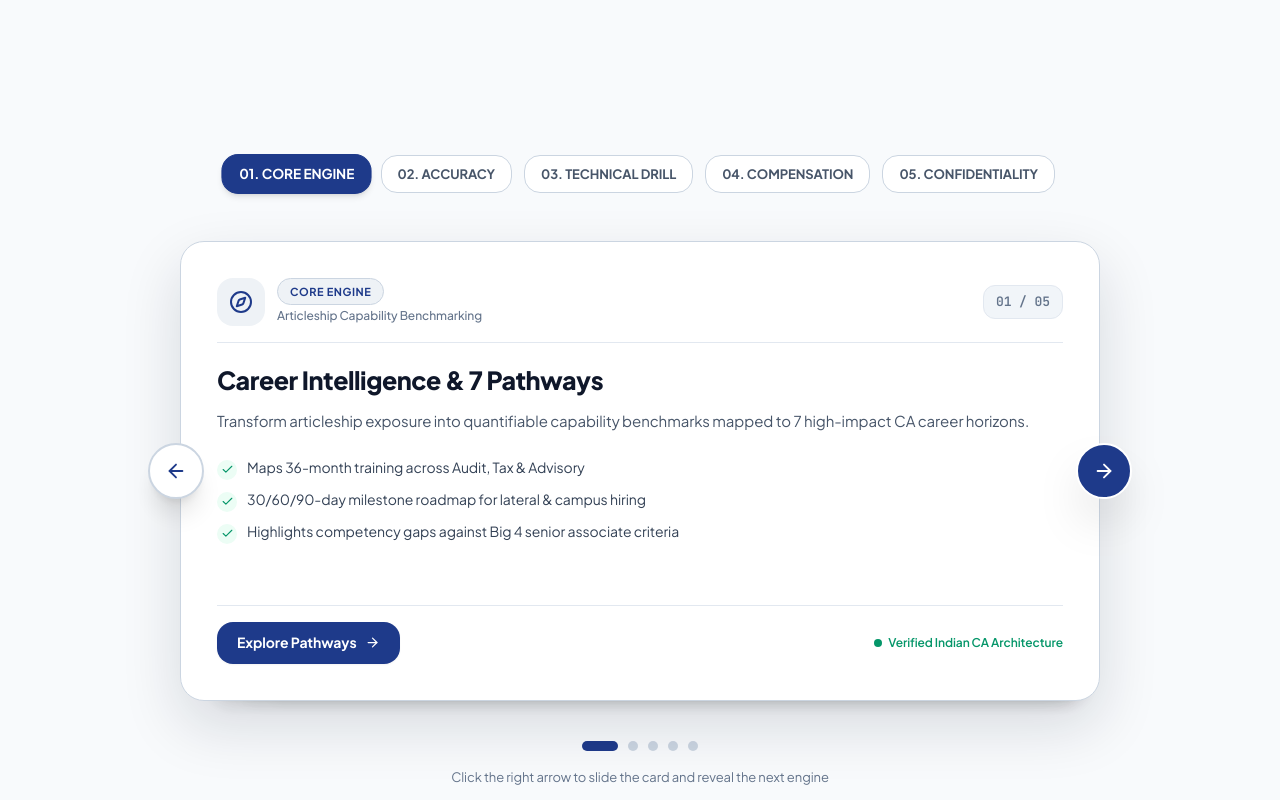
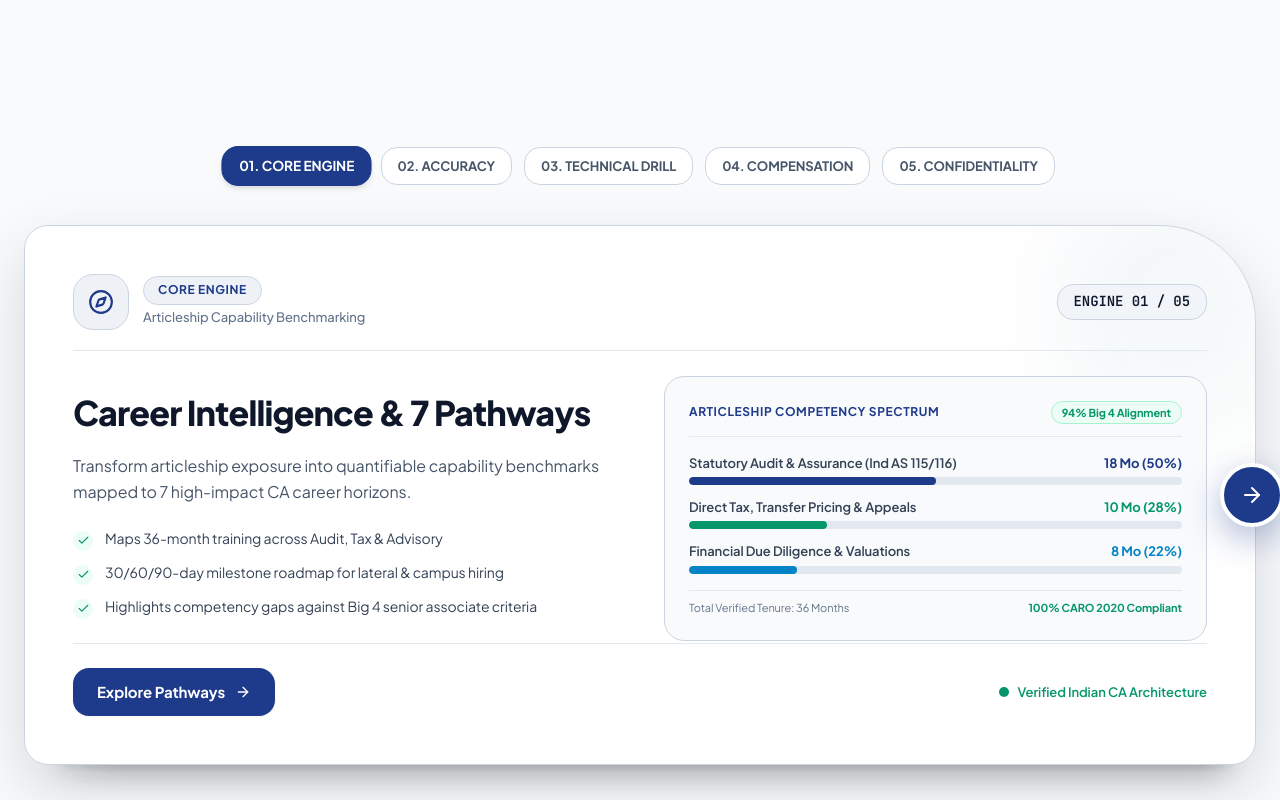
Before and after one commit to Vishaldubey2210/CA-Carrier-OS, a Next.js app in the folder apps/web/: page / in a window 1280 px wide. Shown: the part 4140-4940 px from the top of the page. Built offline with nearby package versions, Linux system fonts and the light colour scheme.

Commit message:
feat(home): upgrade capabilities into full-page box with signature deep top-right curve and right-side-only arrow

```diff
--- a/apps/web/src/components/home/CoreCapabilities.tsx
+++ b/apps/web/src/components/home/CoreCapabilities.tsx
@@ -9,10 +9,12 @@ import {
   Calculator,
   Lock,
   ArrowRight,
-  ArrowLeft,
   Check,
   Sparkles,
   ChevronDown,
+  TrendingUp,
+  PieChart,
+  ShieldCheck,
 } from 'lucide-react';
 import { motion, AnimatePresence } from 'framer-motion';
 
@@ -34,7 +36,7 @@ const CAPABILITIES = [
     ],
     ctaHref: '/career',
     ctaText: 'Explore Pathways',
-    accentColor: '#1E3A8A',
+    previewType: 'radar',
   },
   {
     id: 'resumes',
@@ -53,7 +55,7 @@ const CAPABILITIES = [
     ],
     ctaHref: '/resumes',
     ctaText: 'Build Tailored Resume',
-    accentColor: '#059669',
+    previewType: 'resume',
   },
   {
     id: 'interviews',
@@ -72,7 +74,7 @@ const CAPABILITIES = [
     ],
     ctaHref: '/interviews',
     ctaText: 'Practice Mock Drills',
-    accentColor: '#0284C7',
+    previewType: 'terminal',
   },
   {
     id: 'ctc',
@@ -91,7 +93,7 @@ const CAPABILITIES = [
     ],
     ctaHref: '/career',
     ctaText: 'Calculate Net CTC',
-    accentColor: '#D97706',
+    previewType: 'ctc',
   },
   {
     id: 'privacy',
@@ -110,24 +112,172 @@ const CAPABILITIES = [
     ],
     ctaHref: '/security',
     ctaText: 'Review Privacy Model',
-    accentColor: '#7C3AED',
+    previewType: 'privacy',
   },
 ];
 
+function CardPreview({ type }: { type: string }) {
+  if (type === 'radar') {
+    return (
+      <div className="w-full rounded-2xl border border-[#CBD5E1] bg-[#F8FAFC] p-5 sm:p-6 flex flex-col gap-4">
+        <div className="flex items-center justify-between pb-3 border-b border-[#E2E8F0]">
+          <span className="text-[12px] font-bold text-[#1E3A8A] uppercase tracking-wider">
+            Articleship Competency Spectrum
+          </span>
+          <span className="px-2.5 py-0.5 rounded-full bg-[#ECFDF5] text-[#059669] text-[11px] font-bold border border-[#A7F3D0]">
+            94% Big 4 Alignment
+          </span>
+        </div>
+
+        <div className="space-y-3 text-[13px]">
+          <div>
+            <div className="flex justify-between text-[#334155] font-semibold mb-1">
+              <span>Statutory Audit & Assurance (Ind AS 115/116)</span>
+              <span className="text-[#1E3A8A] font-bold">18 Mo (50%)</span>
+            </div>
+            <div className="h-2 rounded-full bg-[#E2E8F0] overflow-hidden">
+              <div className="h-full bg-[#1E3A8A] rounded-full w-[50%]" />
+            </div>
+          </div>
+
+          <div>
+            <div className="flex justify-between text-[#334155] font-semibold mb-1">
+              <span>Direct Tax, Transfer Pricing & Appeals</span>
+              <span className="text-[#059669] font-bold">10 Mo (28%)</span>
+            </div>
+            <div className="h-2 rounded-full bg-[#E2E8F0] overflow-hidden">
+              <div className="h-full bg-[#059669] rounded-full w-[28%]" />
+            </div>
+          </div>
+
+          <div>
+            <div className="flex justify-between text-[#334155] font-semibold mb-1">
+              <span>Financial Due Diligence & Valuations</span>
+              <span className="text-[#0284C7] font-bold">8 Mo (22%)</span>
+            </div>
+            <div className="h-2 rounded-full bg-[#E2E8F0] overflow-hidden">
+              <div className="h-full bg-[#0284C7] rounded-full w-[22%]" />
+            </div>
+          </div>
+        </div>
+
+        <div className="pt-2 border-t border-[#E2E8F0] flex items-center justify-between text-[11px] text-[#64748B]">
+          <span>Total Verified Tenure: 36 Months</span>
+          <span className="text-[#059669] font-bold">100% CARO 2020 Compliant</span>
+        </div>
+      </div>
+    );
+  }
+
+  if (type === 'resume') {
+    return (
+      <div className="w-full rounded-2xl border border-[#CBD5E1] bg-[#F8FAFC] p-5 sm:p-6 flex flex-col gap-3.5">
+        <div className="flex items-center justify-between pb-3 border-b border-[#E2E8F0]">
+          <span className="text-[12px] font-bold text-[#059669] uppercase tracking-wider">
+            Verified ATS Parser Attestation
+          </span>
+          <span className="px-2.5 py-0.5 rounded-full bg-[#ECFDF5] text-[#059669] text-[11px] font-bold border border-[#A7F3D0]">
+            ATS Score: 98/100
+          </span>
+        </div>
+
+        <div className="bg-white p-3.5 rounded-xl border border-[#E2E8F0] text-[12px] text-[#334155] leading-relaxed">
+          <strong className="text-[#0F172A] block mb-1">Statutory Audit Senior Associate Memo:</strong>
+          &quot;Led CARO 2020 verification and Ind AS 115 revenue assessments across 3 listed clients with aggregate turnover exceeding ₹1,200 Cr.&quot;
+        </div>
+
+        <div className="flex items-center justify-between pt-2 border-t border-[#E2E8F0] text-[11px] text-[#64748B]">
+          <span className="font-mono text-[#059669]">Zero Fabricated Bullets</span>
+          <span className="font-mono">Ready for Partner Screen</span>
+        </div>
+      </div>
+    );
+  }
+
+  if (type === 'terminal') {
+    return (
+      <div className="w-full rounded-2xl border border-[#CBD5E1] bg-[#0F172A] text-white p-5 sm:p-6 flex flex-col gap-3 shadow-inner">
+        <div className="flex items-center justify-between pb-2 border-b border-white/10 text-[11px] text-[#94A3B8]">
+          <span>&gt; BIG 4 PARTNER TECHNICAL SIMULATION</span>
+          <span className="text-[#34D399] font-mono">STAR 9.4/10</span>
+        </div>
+
+        <div className="p-3 rounded-xl bg-white/5 border border-white/10 text-[12px] text-[#E2E8F0] leading-relaxed">
+          <span className="text-[#FBBF24] font-bold block mb-1">[Partner Question]:</span>
+          How would you account for variable consideration under Ind AS 115 for contracts with volume rebates?
+        </div>
+
+        <div className="p-3 rounded-xl bg-[#1E3A8A]/30 border border-[#2563EB]/40 text-[12px] text-[#34D399] leading-relaxed font-mono">
+          [Verdict]: Strong Hire — Accurately applied paragraph 56 reversal constraints.
+        </div>
+      </div>
+    );
+  }
+
+  if (type === 'ctc') {
+    return (
+      <div className="w-full rounded-2xl border border-[#CBD5E1] bg-gradient-to-br from-[#0F172A] via-[#1E293B] to-[#0F172A] text-white p-5 sm:p-6 flex flex-col gap-4">
+        <div className="flex items-center justify-between pb-2 border-b border-white/10">
+          <span className="text-[12px] font-bold text-[#34D399] uppercase tracking-wider flex items-center gap-1.5">
+            <PieChart size={14} />
+            Net Realized Compensation
+          </span>
+          <span className="px-2 py-0.5 rounded-full bg-[#059669]/20 text-[#34D399] text-[11px] font-mono border border-[#059669]/40">
+            FY 2024-25
+          </span>
+        </div>
+
+        <div className="flex items-baseline justify-between pt-1">
+          <div>
+            <div className="text-3xl font-black text-white">₹18.5 LPA</div>
+            <div className="text-[11px] text-[#94A3B8]">Gross Annual CTC</div>
+          </div>
+          <div className="text-right">
+            <div className="text-2xl font-black text-[#34D399]">~₹1,18,500</div>
+            <div className="text-[11px] text-[#A7F3D0]">Monthly Net Bank Credit</div>
+          </div>
+        </div>
+
+        <div className="pt-2 border-t border-white/10 text-[11px] text-[#94A3B8] flex justify-between">
+          <span>TDS &amp; PF unbundled</span>
+          <span className="text-[#34D399] font-bold">77.2% Net In-Hand</span>
+        </div>
+      </div>
+    );
+  }
+
+  return (
+    <div className="w-full rounded-2xl border border-[#CBD5E1] bg-[#F8FAFC] p-5 sm:p-6 flex flex-col gap-3.5">
+      <div className="flex items-center justify-between pb-3 border-b border-[#E2E8F0]">
+        <span className="text-[12px] font-bold text-[#7C3AED] uppercase tracking-wider flex items-center gap-1.5">
+          <ShieldCheck size={14} />
+          Cryptographic Candidate Shield
+        </span>
+        <span className="px-2.5 py-0.5 rounded-full bg-[#F5F3FF] text-[#7C3AED] text-[11px] font-bold border border-[#DDD6FE]">
+          100% Confidential
+        </span>
+      </div>
+
+      <div className="space-y-2 text-[12px] text-[#334155]">
+        <div className="p-2.5 rounded-lg bg-white border border-[#E2E8F0] flex items-center justify-between">
+          <span>Current Employer Tracking</span>
+          <span className="text-[#DC2626] font-bold">BLOCKED</span>
+        </div>
+        <div className="p-2.5 rounded-lg bg-white border border-[#E2E8F0] flex items-center justify-between">
+          <span>Direct Recruiter Inbound</span>
+          <span className="text-[#059669] font-bold">ANONYMIZED</span>
+        </div>
+      </div>
+    </div>
+  );
+}
+
 export function CoreCapabilities() {
   const [activeIndex, setActiveIndex] = useState(0);
-  const [exitDirection, setExitDirection] = useState<'right' | 'left'>('right');
-
   const total = CAPABILITIES.length;
 
   const handleNext = () => {
-    setExitDirection('right');
     setActiveIndex((prev) => (prev + 1) % total);
-  };
-
-  const handlePrev = () => {
-    setExitDirection('left');
-    setActiveIndex((prev) => (prev - 1 + total) % total);
   };
 
   return (
@@ -191,21 +341,18 @@ export function CoreCapabilities() {
         </motion.div>
       </section>
 
-      {/* ================= PAGE 2: HORIZONTAL STACK CARDS DECK (LEFT TO RIGHT) ================= */}
-      <section className="w-full max-w-[1240px] mx-auto px-4 sm:px-6 pt-6 pb-24 sm:pb-32 flex flex-col items-center">
+      {/* ================= PAGE 2: FULL-PAGE BOX WITH ARCHITECTURAL TOP-RIGHT DEEP CURVE ================= */}
+      <section className="w-full max-w-[1360px] mx-auto px-4 sm:px-6 pt-4 pb-24 sm:pb-32 flex flex-col items-center">
         {/* Navigation Category Pill Tabs */}
-        <div className="flex flex-wrap items-center justify-center gap-2 sm:gap-3 mb-8 sm:mb-12">
+        <div className="flex flex-wrap items-center justify-center gap-2 sm:gap-3 mb-8 sm:mb-10">
           {CAPABILITIES.map((cap, idx) => {
             const isCurrent = activeIndex === idx;
             return (
               <button
                 key={cap.id}
                 type="button"
-                onClick={() => {
-                  setExitDirection(idx > activeIndex ? 'right' : 'left');
-                  setActiveIndex(idx);
-                }}
-                className={`px-3.5 sm:px-4 py-1.5 sm:py-2 rounded-xl text-[12px] sm:text-[13px] font-bold transition-all duration-200 cursor-pointer border ${
+                onClick={() => setActiveIndex(idx)}
+                className={`px-4 py-2 rounded-xl text-[12px] sm:text-[13px] font-bold transition-all duration-200 cursor-pointer border ${
                   isCurrent
                     ? 'bg-[#1E3A8A] text-white border-[#1E3A8A] shadow-md scale-105'
                     : 'bg-white text-[#475569] border-[#CBD5E1] hover:bg-[#F8FAFC] hover:border-[#94A3B8]'
@@ -217,58 +364,44 @@ export function CoreCapabilities() {
           })}
         </div>
 
-        {/* Stack Stage Wrapper with Floating Right Arrow */}
-        <div className="relative w-full max-w-[920px] min-h-[460px] sm:min-h-[440px] flex items-center justify-center">
-          {/* Floating Right Arrow Button to flip card to right */}
+        {/* Full-Page Box Stacking Stage: Only Right Arrow on the right side */}
+        <div className="relative w-full min-h-[580px] sm:min-h-[540px] flex items-center justify-center">
+          {/* Prominent Floating Right Arrow on the Right Side Only */}
           <button
             type="button"
             onClick={handleNext}
             aria-label="Next card (move stack to right)"
-            className="absolute -right-3 sm:-right-6 md:-right-8 top-1/2 -translate-y-1/2 z-50 w-12 h-12 sm:w-14 sm:h-14 rounded-full bg-[#1E3A8A] hover:bg-[#1E40AF] text-white shadow-2xl flex items-center justify-center hover:scale-110 active:scale-95 transition-all cursor-pointer border-2 border-white group/btn"
+            className="absolute -right-3 sm:-right-6 lg:-right-7 top-1/2 -translate-y-1/2 z-50 w-14 h-14 sm:w-16 sm:h-16 rounded-full bg-[#1E3A8A] hover:bg-[#1E40AF] text-white shadow-[0_12px_35px_rgba(30,58,138,0.35)] flex items-center justify-center hover:scale-105 active:scale-95 transition-all cursor-pointer border-4 border-white group/btn"
           >
-            <ArrowRight size={22} className="group-hover/btn:translate-x-0.5 transition-transform" />
+            <ArrowRight size={24} className="group-hover/btn:translate-x-1 transition-transform" />
           </button>
 
-          {/* Floating Left Arrow Button */}
-          <button
-            type="button"
-            onClick={handlePrev}
-            aria-label="Previous card"
-            className="absolute -left-3 sm:-left-6 md:-left-8 top-1/2 -translate-y-1/2 z-50 w-12 h-12 sm:w-14 sm:h-14 rounded-full bg-white hover:bg-[#F8FAFC] text-[#1E3A8A] border-2 border-[#CBD5E1] hover:border-[#1E3A8A] shadow-xl flex items-center justify-center hover:scale-110 active:scale-95 transition-all cursor-pointer group/btn"
-          >
-            <ArrowLeft size={22} className="group-hover/btn:-translate-x-0.5 transition-transform" />
-          </button>
-
-          {/* The Layered Left-to-Right Card Stack */}
-          <div className="relative w-full h-[480px] sm:h-[460px] overflow-visible">
+          {/* Full-Page Box Layered Stack (Right side peeking with signature deep top-right curve) */}
+          <div className="relative w-full min-h-[580px] sm:min-h-[540px]">
             {CAPABILITIES.map((cap, idx) => {
-              // Calculate distance from active card in circular ring
               const diff = (idx - activeIndex + total) % total;
               const Icon = cap.icon;
 
-              // Only render visible layers: active (0) and 3 cards stacked towards the right
               if (diff > 3) return null;
 
               const isFront = diff === 0;
 
-              // Left-to-right stacking offsets
-              // diff 0: x: 0, scale: 1
-              // diff 1: x: 28px, scale: 0.96, opacity: 0.88 (peeks on the right)
-              // diff 2: x: 56px, scale: 0.92, opacity: 0.65 (peeks further right)
-              // diff 3: x: 82px, scale: 0.88, opacity: 0.40
-              const xOffset = diff * 28;
+              // Stack offsets:
+              // diff 0 (front): x: 0, scale: 1
+              // diff 1: x: 24px, scale: 0.97, opacity: 0.85
+              // diff 2: x: 48px, scale: 0.94, opacity: 0.60
+              // diff 3: x: 70px, scale: 0.91, opacity: 0.35
+              const xOffset = diff * 24;
               const yOffset = diff * 8;
-              const scale = 1 - diff * 0.04;
-              const opacity = diff === 0 ? 1 : diff === 1 ? 0.88 : diff === 2 ? 0.65 : 0.4;
+              const scale = 1 - diff * 0.03;
+              const opacity = diff === 0 ? 1 : diff === 1 ? 0.85 : diff === 2 ? 0.6 : 0.35;
               const zIndex = 40 - diff * 10;
 
               return (
                 <motion.div
                   key={cap.id}
                   onClick={() => {
-                    if (!isFront) {
-                      handleNext();
-                    }
+                    if (!isFront) handleNext();
                   }}
                   initial={false}
                   animate={{
@@ -284,54 +417,62 @@ export function CoreCapabilities() {
                   }}
                   style={{
                     transformOrigin: 'left center',
+                    // Signature Asymmetrical Curve: Top-Right is very deeply curved (96px), other 3 corners normal (24px)
+                    borderRadius: '24px 96px 24px 24px',
                   }}
-                  className={`absolute inset-0 rounded-3xl border border-[#CBD5E1] bg-white p-6 sm:p-8 md:p-9 flex flex-col justify-between transition-shadow select-none ${
+                  className={`absolute inset-0 w-full bg-white border border-[#CBD5E1] p-6 sm:p-9 lg:p-12 flex flex-col justify-between transition-shadow select-none overflow-hidden ${
                     isFront
                       ? 'shadow-[0_24px_60px_rgba(15,23,42,0.14)] cursor-default'
-                      : 'shadow-lg cursor-pointer hover:opacity-95'
+                      : 'shadow-xl cursor-pointer hover:opacity-95'
                   }`}
                 >
-                  <div>
-                    {/* Header Row: Icon + Badge + Deck Counter */}
-                    <div className="flex items-center justify-between gap-3 pb-4 border-b border-[#E2E8F0] mb-5">
-                      <div className="flex items-center gap-3">
+                  {/* Subtle decorative radial tint in top right curve */}
                   <div
-                          className={`w-12 h-12 rounded-xl flex items-center justify-center shrink-0 ${cap.iconBg} shadow-2xs`}
+                    aria-hidden="true"
+                    className="absolute -top-12 -right-12 w-64 h-64 rounded-full pointer-events-none opacity-40 bg-gradient-to-br from-[#1E3A8A]/10 to-[#059669]/10 blur-2xl"
+                  />
+
+                  {/* Top Bar: Icon + Badge + Counter */}
+                  <div className="flex flex-wrap items-center justify-between gap-3 pb-5 border-b border-[#E2E8F0] mb-6 relative z-10">
+                    <div className="flex items-center gap-3.5">
+                      <div
+                        className={`w-12 h-12 sm:w-14 sm:h-14 rounded-2xl flex items-center justify-center shrink-0 ${cap.iconBg} shadow-2xs border border-[#CBD5E1]`}
                       >
-                          <Icon size={24} />
+                        <Icon size={26} />
                       </div>
                       <div>
                         <span
-                            className={`text-[11px] font-bold px-3 py-1 rounded-full border ${cap.badgeColor} tracking-wider uppercase inline-block`}
+                          className={`text-[12px] font-bold px-3.5 py-1 rounded-full border ${cap.badgeColor} tracking-wider uppercase inline-block shadow-2xs`}
                         >
                           {cap.badge}
                         </span>
-                          <span className="text-[12px] text-[#64748B] block mt-0.5 font-medium">
+                        <span className="text-[13px] text-[#64748B] block mt-0.5 font-medium">
                           {cap.tagline}
                         </span>
                       </div>
                     </div>
 
-                      <div className="text-[13px] font-bold font-mono text-[#64748B] bg-[#F1F5F9] px-3 py-1.5 rounded-lg border border-[#E2E8F0]">
-                        0{idx + 1} / 0{total}
+                    <div className="text-[14px] font-bold font-mono text-[#0F172A] bg-[#F1F5F9] px-4 py-1.5 rounded-xl border border-[#CBD5E1] shadow-2xs">
+                      ENGINE 0{idx + 1} / 0{total}
                     </div>
                   </div>
 
-                    {/* Card Title */}
-                    <h3 className="text-[21px] sm:text-[25px] font-extrabold text-[#0F172A] mb-3 leading-snug">
+                  {/* Main Full-Page Box Content: 2-Column Executive Layout */}
+                  <div className="grid grid-cols-1 lg:grid-cols-12 gap-8 lg:gap-12 items-center my-auto relative z-10">
+                    {/* Left Column: Title, Description, and Verified Highlights */}
+                    <div className="lg:col-span-6 flex flex-col gap-4">
+                      <h3 className="text-[24px] sm:text-[30px] lg:text-[34px] font-black text-[#0F172A] tracking-tight leading-snug m-0">
                         {cap.title}
                       </h3>
 
-                    {/* Card Description */}
-                    <p className="text-[14px] sm:text-[15px] text-[#475569] leading-relaxed mb-6">
+                      <p className="text-[15px] sm:text-[16px] text-[#475569] leading-relaxed m-0">
                         {cap.description}
                       </p>
 
-                    {/* Verified Highlights */}
-                    <ul className="list-none p-0 m-0 flex flex-col gap-2.5 mb-6 text-[13px] sm:text-[14px] text-[#334155]">
+                      <ul className="list-none p-0 m-0 flex flex-col gap-3 my-2 text-[14px] text-[#334155]">
                         {cap.highlights.map((h, i) => (
-                        <li key={i} className="flex items-start gap-2.5">
-                          <div className="w-5 h-5 rounded-full bg-[#ECFDF5] text-[#059669] flex items-center justify-center shrink-0 mt-0.5">
+                          <li key={i} className="flex items-start gap-3">
+                            <div className="w-5 h-5 rounded-full bg-[#ECFDF5] text-[#059669] flex items-center justify-center shrink-0 mt-0.5 shadow-2xs">
                               <Check size={13} />
                             </div>
                             <span className="leading-snug">{h}</span>
@@ -340,23 +481,29 @@ export function CoreCapabilities() {
                       </ul>
                     </div>
 
+                    {/* Right Column: High-End Live Interactive Preview Visual */}
+                    <div className="lg:col-span-6 flex justify-center items-center">
+                      <CardPreview type={cap.previewType} />
+                    </div>
+                  </div>
+
                   {/* Footer Action Bar */}
-                  <div className="pt-4 border-t border-[#E2E8F0] flex flex-wrap items-center justify-between gap-3 mt-auto">
+                  <div className="pt-6 border-t border-[#E2E8F0] flex flex-wrap items-center justify-between gap-4 mt-auto relative z-10">
                     <Link
                       href={cap.ctaHref}
-                      className="inline-flex items-center gap-2 px-5 py-2.5 rounded-xl bg-[#1E3A8A] hover:bg-[#1E40AF] text-white font-bold text-[14px] shadow-sm hover:shadow-md transition-all no-underline group/link"
+                      className="inline-flex items-center gap-2.5 px-6 py-3 rounded-xl bg-[#1E3A8A] hover:bg-[#1E40AF] text-white font-bold text-[15px] shadow-sm hover:shadow-md hover:-translate-y-0.5 active:translate-y-0 transition-all no-underline group/link"
                     >
                       <span>{cap.ctaText}</span>
                       <ArrowRight
-                        size={15}
-                        className="group-hover/link:translate-x-1 transition-transform"
+                        size={16}
+                        className="group-hover/link:translate-x-1.5 transition-transform"
                       />
                     </Link>
 
-                    <span className="text-[12px] font-semibold text-[#059669] flex items-center gap-1.5">
-                      <span className="w-2 h-2 rounded-full bg-[#059669]" />
+                    <div className="flex items-center gap-2 text-[13px] font-semibold text-[#059669]">
+                      <span className="w-2.5 h-2.5 rounded-full bg-[#059669] shadow-2xs" />
                       <span>Verified Indian CA Architecture</span>
-                    </span>
+                    </div>
                   </div>
                 </motion.div>
               );
@@ -364,31 +511,22 @@ export function CoreCapabilities() {
           </div>
         </div>
 
-        {/* Stack Controls & Progress Bar */}
-        <div className="flex flex-col items-center gap-4 mt-8 sm:mt-10">
-          <div className="flex items-center gap-2.5">
+        {/* Bottom Progress Tracker Dots */}
+        <div className="flex items-center justify-center gap-3 mt-10 sm:mt-12">
           {CAPABILITIES.map((_, i) => (
             <button
               key={i}
               type="button"
-                onClick={() => {
-                  setExitDirection(i > activeIndex ? 'right' : 'left');
-                  setActiveIndex(i);
-                }}
+              onClick={() => setActiveIndex(i)}
               aria-label={`Jump to engine 0${i + 1}`}
               className={`h-2.5 rounded-full transition-all duration-300 cursor-pointer ${
                 activeIndex === i
-                    ? 'w-9 bg-[#1E3A8A]'
+                  ? 'w-10 bg-[#1E3A8A]'
                   : 'w-2.5 bg-[#CBD5E1] hover:bg-[#94A3B8]'
               }`}
             />
           ))}
         </div>
-
-          <div className="flex items-center gap-3 text-[13px] text-[#64748B]">
-            <span>Click the right arrow to slide the card and reveal the next engine</span>
-          </div>
-        </div>
       </section>
     </div>
   );
```
Lines whose indentation alone changed are shown as unchanged.
